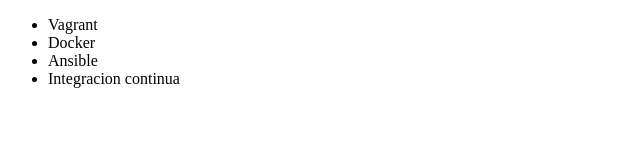
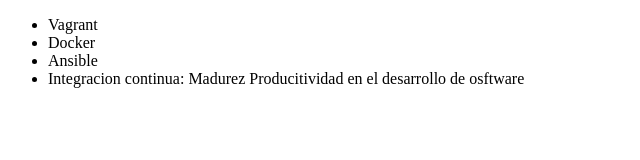
Before and after one commit to AngelDann/alura-git, a plain HTML site: page index.html in a window 1280 px wide. Shown: the whole page, without its empty margins (0-640 px from the left). Drawn offline with Linux system fonts and the light colour scheme.

Commit message:
Renombrando curso de interaccion

```diff
--- a/index.html
+++ b/index.html
@@ -9,7 +9,7 @@
          <li> Vagrant </li>
          <li> Docker </li>
          <li> Ansible </li>
-         <li> Integracion continua </li>
+         <li> Integracion continua: Madurez Producitividad en el desarrollo de osftware </li>
      </ul>
 </body>
 </html>
```
